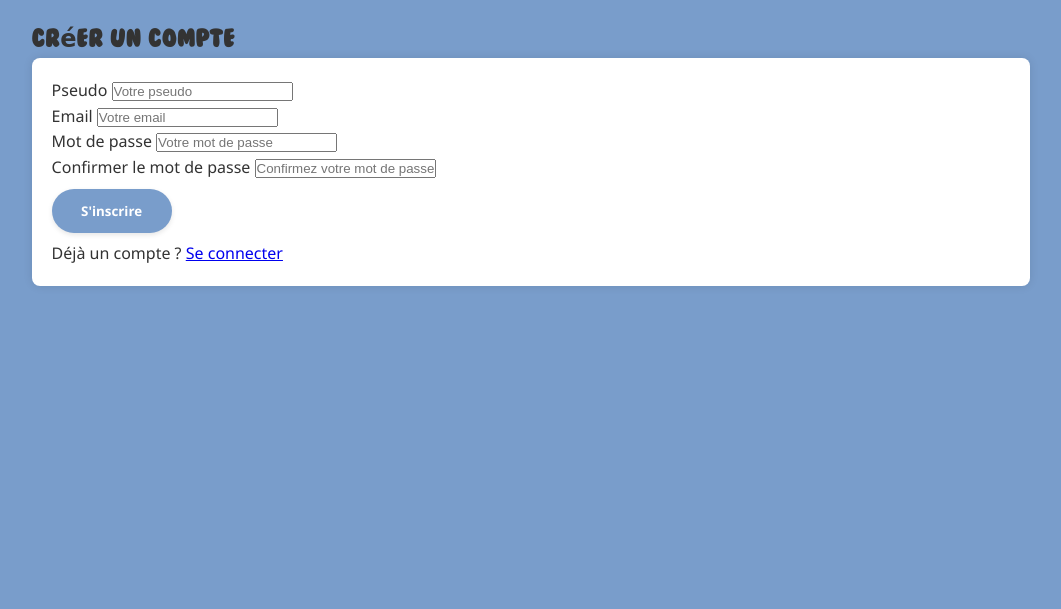
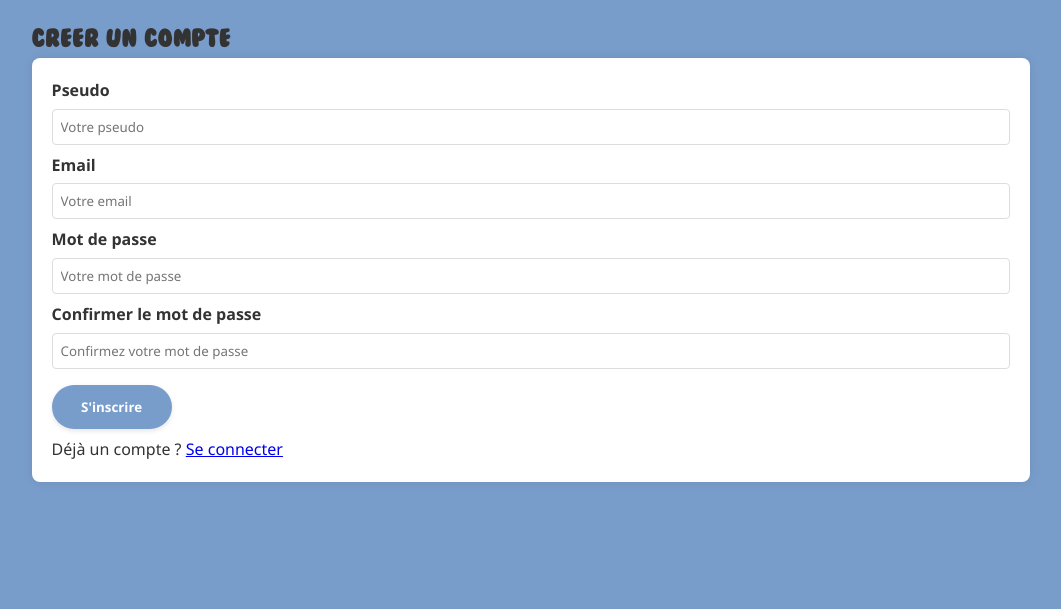
Before and after one commit to WilliamTourte/planflan2, a Flask app: page /register in a window 1280 px wide. Shown: the part 123-732 px from the top of the page, without its empty margins (109-1170 px from the left). Run offline with Flask 3, Linux system fonts and the light colour scheme.

Commit message:
Ca marche et c'est joli

```diff
--- a/app/routes/auth.py
+++ b/app/routes/auth.py
@@ -2,11 +2,9 @@
 from flask_login import login_user, logout_user, login_required, current_user
 from flask_bcrypt import check_password_hash, generate_password_hash
 
-
 from app import db, bcrypt
 from app.models import Utilisateur
 from app.forms import LoginForm, RegistrationForm
-
 
 auth_bp = Blueprint('auth', __name__)
 
@@ -45,15 +43,10 @@
             # Redirige vers la page stockée dans 'next', ou vers une page par défaut
             next_page = form.next.data or request.args.get('next', url_for('main.index'))
 
-
-
-
             return redirect(next_page)
 
         flash('Pseudo ou mot de passe incorrect.', 'danger')
     return render_template('login.html', form=form)
-
-
 
 @auth_bp.route('/logout')
 @login_required
@@ -67,5 +60,5 @@
     user = Utilisateur.query.get(current_user.id_user)
     db.session.delete(user)
     db.session.commit()
-    flash('Votre compte a été supprimé!', 'success')
+    flash('Votre compte a bien été supprimé', 'success')
     return redirect(url_for('main.index'))
--- a/app/templates/creation_utilisateur.html
+++ b/app/templates/creation_utilisateur.html
@@ -1,49 +1,42 @@
 {% extends "base.html" %}
-
 {% block content %}
 <div class="container mt-5">
     <div class="row justify-content-center">
         <div class="col-md-6">
-            <h2 class="text-center mb-4">Créer un compte</h2>
+            <h2 class="text-center mb-4">Creer un compte</h2>
             <form method="POST" action="{{ url_for('auth.register') }}">
                 {{ form.hidden_tag() }}
-
-                <div class="mb-3">
+                <div class="form-group">
                     {{ form.pseudo.label(class="form-label") }}
-                    {{ form.pseudo(class="form-control", placeholder="Votre pseudo") }}
+                    {{ form.pseudo(placeholder="Votre pseudo") }}
                     {% for error in form.pseudo.errors %}
-                        <span class="text-danger">{{ error }}</span>
+                        <span class="error-message">{{ error }}</span>
                     {% endfor %}
                 </div>
-
-                <div class="mb-3">
+                <div class="form-group">
                     {{ form.email.label(class="form-label") }}
-                    {{ form.email(class="form-control", placeholder="Votre email", type="email") }}
+                    {{ form.email(placeholder="Votre email", type="email") }}
                     {% for error in form.email.errors %}
-                        <span class="text-danger">{{ error }}</span>
+                        <span class="error-message">{{ error }}</span>
                     {% endfor %}
                 </div>
-
-                <div class="mb-3">
+                <div class="form-group">
                     {{ form.password.label(class="form-label") }}
-                    {{ form.password(class="form-control", placeholder="Votre mot de passe") }}
+                    {{ form.password(placeholder="Votre mot de passe") }}
                     {% for error in form.password.errors %}
-                        <span class="text-danger">{{ error }}</span>
+                        <span class="error-message">{{ error }}</span>
                     {% endfor %}
                 </div>
-
-                <div class="mb-3">
+                <div class="form-group">
                     {{ form.confirm_password.label(class="form-label") }}
-                    {{ form.confirm_password(class="form-control", placeholder="Confirmez votre mot de passe") }}
+                    {{ form.confirm_password(placeholder="Confirmez votre mot de passe") }}
                     {% for error in form.confirm_password.errors %}
-                        <span class="text-danger">{{ error }}</span>
+                        <span class="error-message">{{ error }}</span>
                     {% endfor %}
                 </div>
-
                 <div class="d-grid gap-2">
                     {{ form.submit(class="btn btn-primary") }}
                 </div>
-
                 <div class="mt-3 text-center">
                     <p>Déjà un compte ? <a href="{{ url_for('auth.login') }}">Se connecter</a></p>
                 </div>
```
Also changed, not shown: app/templates/login.html (+4 -5 lines), app/templates/rechercher.html (+3 -8 lines).
